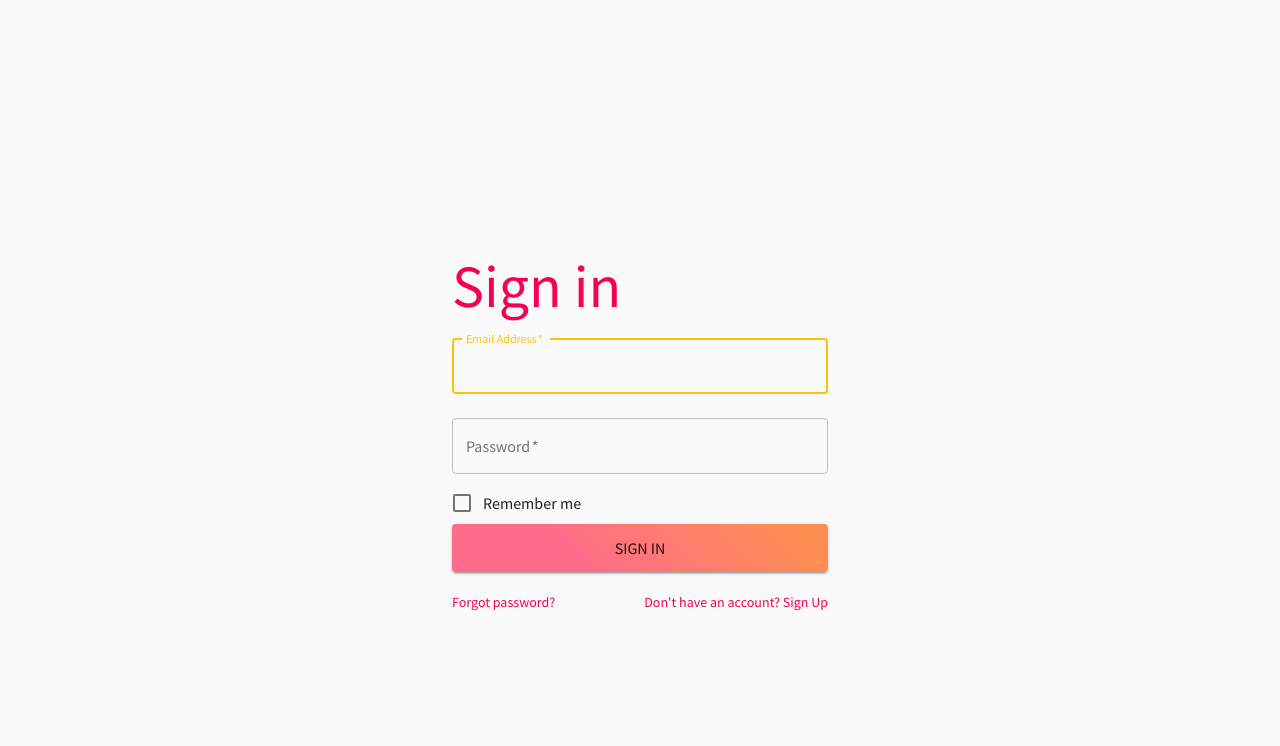
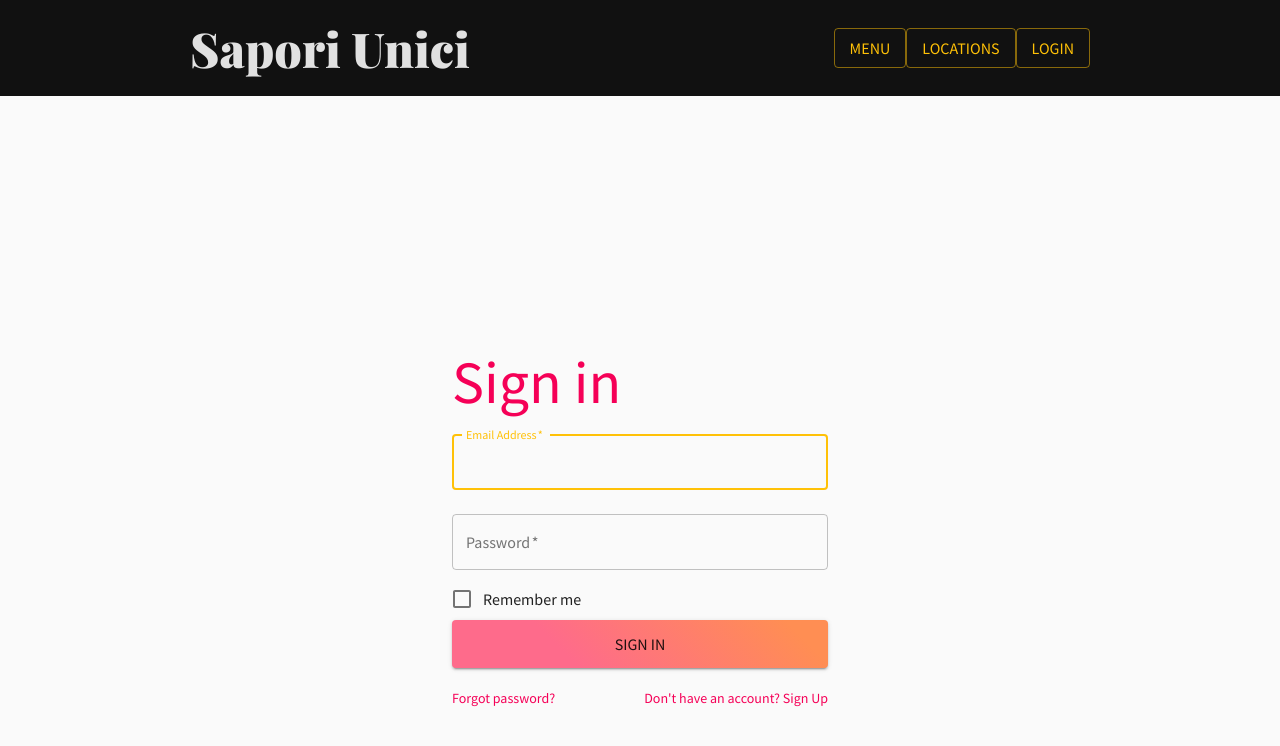
Before and after one commit to tahscenery/ses1b-group2, a React (Create React App) app in the folder packages/frontend/: page /login in a window 1280 px wide. Shown: the top 746 px of the page. Built offline with nearby package versions, Linux system fonts and the light colour scheme.

Commit message:
Added NavBar to Login page

```diff
--- a/packages/frontend/src/pages/Login/Login.tsx
+++ b/packages/frontend/src/pages/Login/Login.tsx
@@ -12,13 +12,14 @@ import {
 } from '@material-ui/core';
 
 import './Login.css';
+import NavBar from 'components/NavBar';
 
 class Login extends Component {
   render() {
     return (
       <div className="">
+        <NavBar/>
         <Container component="main" maxWidth="xs">
-
           <CssBaseline />
           <div className="paper">
             <form className="form" noValidate>
```
